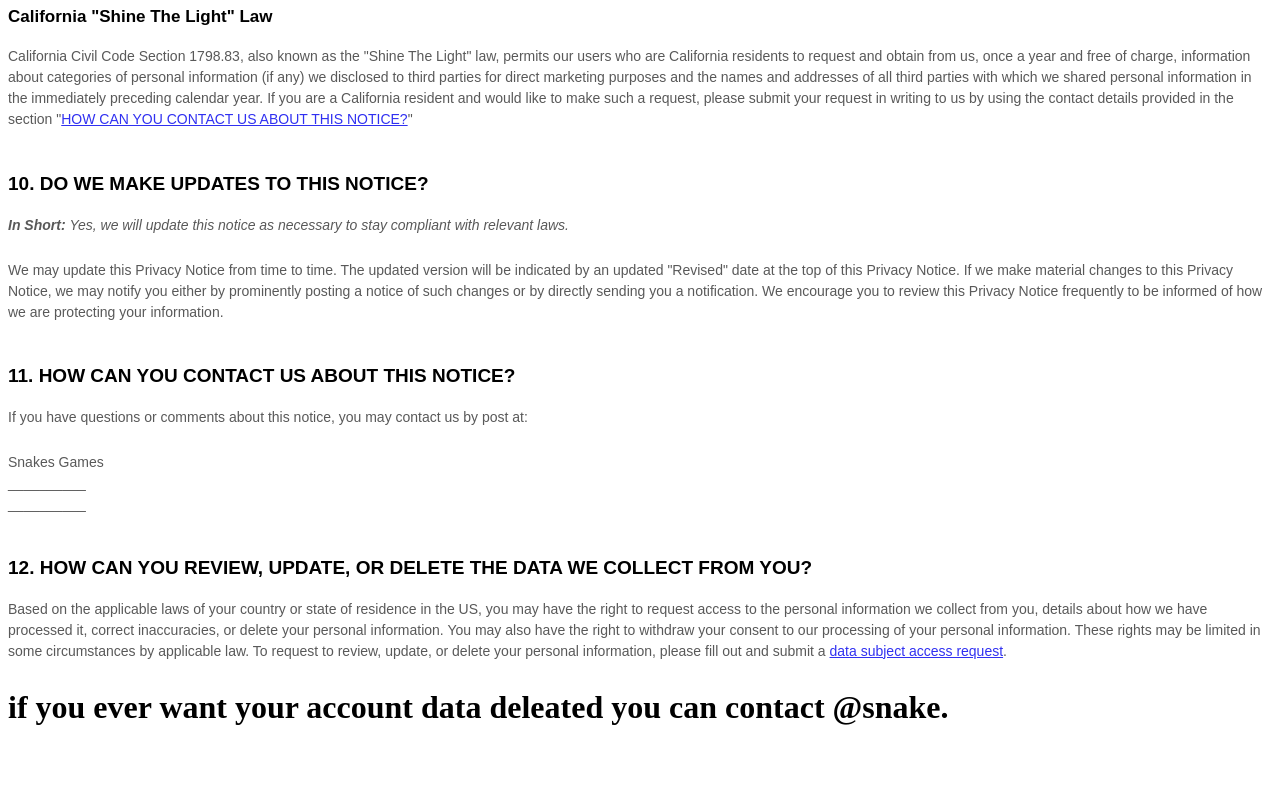
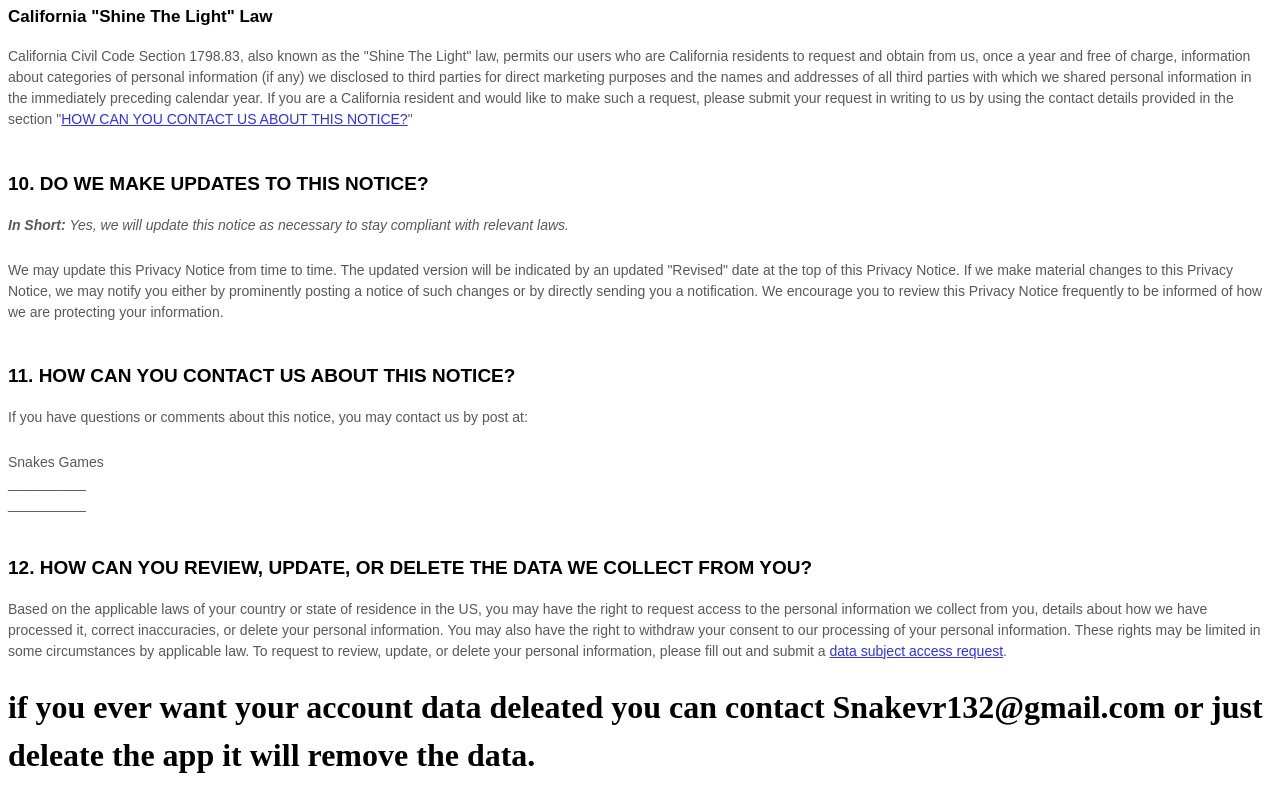
Before and after one commit to SnakesGames/SnakesGames.github.io, a plain HTML site: page index.html in a window 1280 px wide. Shown: the part 8297-9097 px from the top of the page. Before the commit the page ends 9049 px from the top, so only its background shows below. Drawn offline with Linux system fonts and the light colour scheme.

Commit message:
Update index.html

```diff
--- a/index.html
+++ b/index.html
@@ -51,5 +51,5 @@
         font-family: Arial ;
       }
     </style>
-        <h1>if you ever want your account data deleated you can contact @snake.</h1>
+        <h1>if you ever want your account data deleated you can contact Snakevr132@gmail.com or just deleate the app it will remove the data.</h1>
       </div>
```
